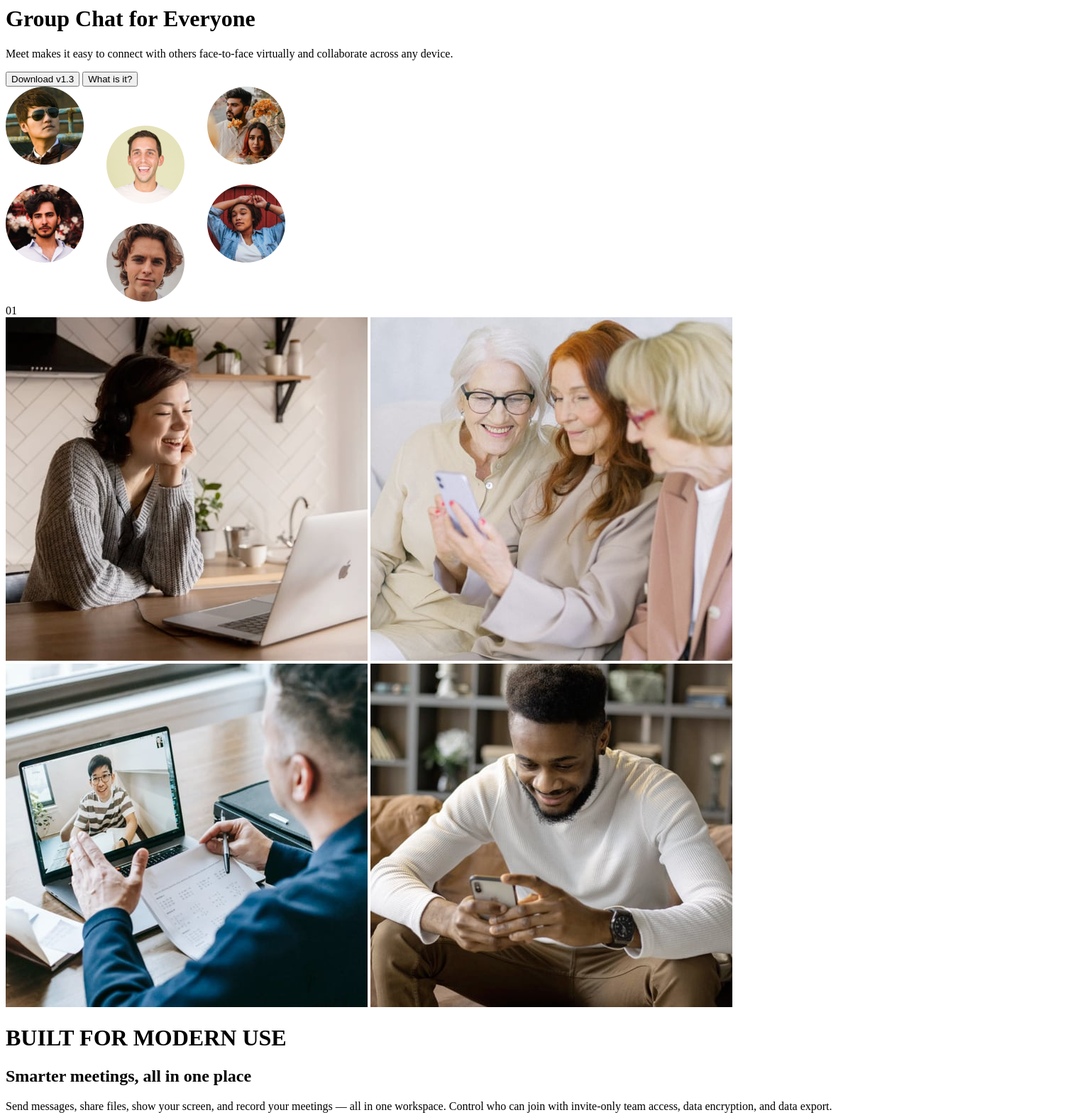
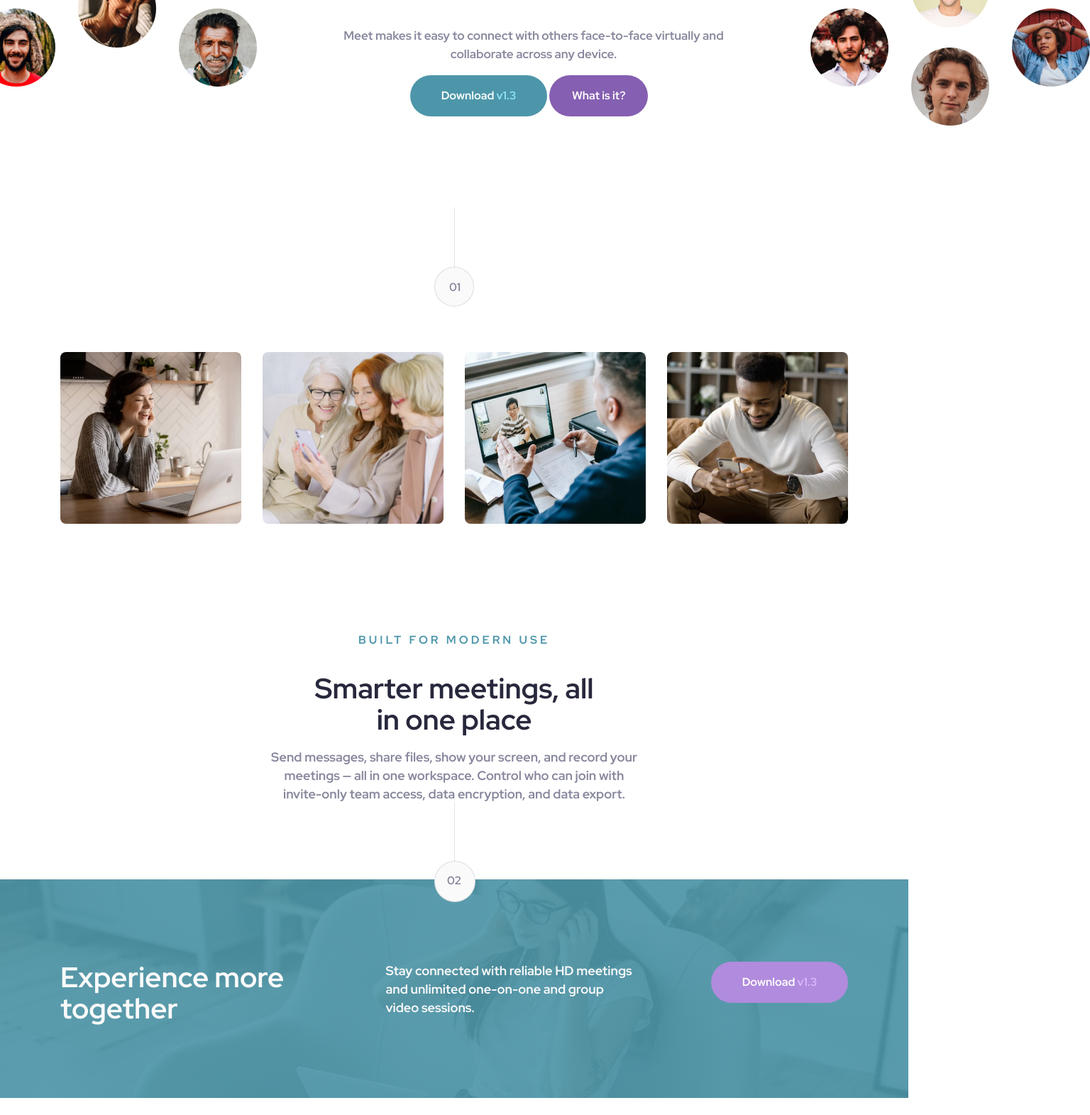
Before and after one commit to amt-joseph-lantey/Meet_Landing_Page, a plain HTML site: page index.html in a window 1280 px wide. Shown: the part 360-1931 px from the top of the page at 71% size, 1536 px wide, since content can reach past the window. After the commit the page ends 1907 px from the top, so only its background shows below. Drawn offline with Linux system fonts and the light colour scheme; files whose address does not match are found by name.

Commit message:
desktop page complete

```diff
--- a/index.html
+++ b/index.html
@@ -7,10 +7,8 @@
     <title>
     Backend Mentor | Meet landing page
     </title>
-    <link rel="icon"
-    type="icon" href="assets/favicon-32x32.png">
-    <link rel="stylesheet"
-    href="style.css">
+    <link rel="icon" type="image/x-icon" href="./assets/favicon-32x32.png">
+    <link rel="stylesheet" href="style.css">
 </head>
 <body>
   <main>
@@ -22,15 +20,20 @@
 
       <div class="hero_left">
         <img src="assets/desktop/image-hero-left.png" alt="hero picture on the left">
+      </div>
+      <div class="hero_image">
         <img src="assets/tablet/image-hero.png" alt="pictures of all hero">
       </div>
 
       <div class="intro_text">
-        <h1>Group Chat for Everyone</h1>
-        <p>Meet makes it easy to connect with others face-to-face virtually
-          and collaborate across any device.</p>
-        <button class="download_button1" type="button">Download <span class="span1">v1.3 </span></button>
-        <button class="what_button" type="button">What is it?</button>
+        <h1>Group Chat<br>for Everyone</h1>
+        <p>Meet makes it easy to connect with others face-to-face virtually and collaborate across any device.</p>
+
+        <div class="buttons">
+          <button class="download_button1" type="button">Download <span class="span1">v1.3 </span></button>
+          <button class="what_button" type="button">What is it?</button>
+        </div>
+
       </div>
 
       <div class="hero_right">
@@ -44,9 +47,8 @@
       </div>
 
       <div class="circle1">
-      </div>
-
-      <div class="number1">01
+        <div class="number1">01
+        </div>
       </div>
 
     </div>
@@ -58,11 +60,11 @@
         <img src="assets/desktop/image-man-texting.jpg" alt="man texting on phone">
     </div>
 
-    <div class="built">
+    <div class="function">
       <h1>BUILT FOR MODERN USE</h1>
-      <h2>Smarter meetings, all in one place</h2>
+      <h2>Smarter meetings, all<br> in one place</h2>
       <p>Send messages, share files, show your screen, and record your meetings — all in
-        one workspace. Control who can join with invite-only team access,
+        one workspace. Control who can join with<br>invite-only team access,
         data encryption, and data export.
       </p>
     </div>
@@ -78,11 +80,12 @@
       <div class="number2">02
       </div>
 
+
     </div>
 
     <footer>
       <div class="footercontent">
-        <h>Experience more together</h>
+        <h1>Experience more together</h1>
         <p>Stay connected with reliable HD meetings
           and unlimited one-on-one and
           group video sessions.
--- a/style.css
+++ b/style.css
@@ -0,0 +1,357 @@
+@import url('https://fonts.googleapis.com/css2?family=Red+Hat+Display:wght@700&family=Ubuntu:ital@1&display=swap');
+
+body{
+    /* width: 1440px; */
+    height: 1895px;
+    margin: 0;
+    padding: 0;
+    font-family: red hat display;
+    /* overflow-x: hidden; */
+}
+
+::before,
+::after{
+    margin: 0;
+    padding: 0;
+    box-sizing: border-box;
+}
+
+.logo img{
+    width: 119px;
+    height: 28px;
+    margin-top: 80px;
+    margin-left: 661px;
+}
+
+.hero_image{
+    display: none;
+}
+
+.hero_left{
+    margin-top: 0;
+    margin-left: -32px;
+}
+
+.hero_right{
+    margin-top: 55px;
+    margin-right: -32px;
+}
+
+.intro{
+    display: flex;
+    justify-content: space-between;
+    margin-top: 66px;
+    margin-left: auto;
+    margin-right: auto;
+    width: 1504px;
+
+}
+
+.intro_text{
+    margin-top: 47px;
+}
+
+.intro_text h1{
+    width: 540px;
+    height: 128px;
+    font-style: normal;
+    font-weight: 900;
+    font-size: 64px;
+    line-height: 64px;
+    text-align: center;
+    color: #28283D;
+    margin-top: 0;
+}
+
+.intro_text p{
+    width: 540px;
+    height: 52px;
+    font-style: normal;
+    font-weight: 500;
+    font-size: 17px;
+    line-height: 26px;
+    text-align: center;
+    color: #87879D;
+    margin-top: 34px;
+}
+
+
+.download_button1{
+    font-family: inherit;
+    width: 193px;
+    height: 58px;
+    background: #4D96A9;
+    font-style: normal;
+    font-weight: 900;
+    font-size: 16px;
+    line-height: 26px;
+    color: #FFFFFF;
+    border-radius: 29px;
+    border: none;
+}
+
+.download_button1:hover{
+    cursor: pointer;
+    background-color: #71C0D4;
+}
+
+.span1{
+    font-family: inherit;
+    height: 26px;
+    font-style: normal;
+    font-weight: 900;
+    font-size: 16px;
+    color: #8FE3F9;
+}
+
+.what_button{
+    font-family: inherit;
+    width: 139px;
+    height: 58px;
+    font-style: normal;
+    font-weight: 900;
+    font-size: 16px;
+    color: #FFFFFF;
+    background: #855FB1;
+    border-radius: 29px;
+    border: none;
+}
+
+.what_button:hover{
+    cursor: pointer;
+    background-color: #B18BDD;
+}
+
+.buttons{
+    width: 348px;
+    margin-left: auto;
+    margin-right: auto;
+
+}
+
+.shape1{
+    width: 56px;
+    height: 140px;
+    margin-top: 110px;
+    margin-left: auto;
+    margin-right: auto;
+}
+
+.path1{
+    mix-blend-mode: normal;
+    opacity: 0.25;
+    border-left: 1px solid #87879D;
+    height: 84px;
+    margin-left: 28px;
+}
+
+.circle1{
+    box-sizing: border-box;
+    background: #FAFAFA;
+    border: 1px solid rgba(135, 135, 157, 0.25);
+    border-radius: 29px;
+    width: 56px;
+    height: 56px;
+    margin-left: auto;
+    margin-right: auto;
+
+}
+
+.number1{
+    text-align: center;
+    width: 56px;
+    font-family: inherit;
+    font-style: normal;
+    font-weight: 900;
+    font-size: 16px;
+    color: #87879D;
+    margin-top: 17px;
+
+}
+
+.middle_images{
+    width: 1110px;
+    margin-left: auto;
+    margin-right: auto;
+    margin-top: 64px;
+    display: grid;
+    grid-template-columns: 1fr 1fr 1fr 1fr;
+    column-gap: 30px;
+}
+
+.middle_images img{
+    width: 255px;
+    height: 242px;
+    border-radius: 8px;
+}
+
+.function{
+    font-family: inherit;
+    width: 540px;
+    height: 240px;
+    margin-left: auto;
+    margin-right: auto;
+    text-align: center;
+    margin-top: 151px;
+}
+
+.function h1{
+    font-style: normal;
+    font-weight: 900;
+    font-size: 16px;
+    line-height: 26px;
+    letter-spacing: 4px;
+    text-transform: uppercase;
+    color: #4D96A9;
+}
+
+.function h2{
+    font-style: normal;
+    font-weight: 900;
+    font-size: 40px;
+    line-height: 44px;
+    color: #28283D;
+    margin-bottom: 0;
+}
+
+.function p{
+    width: 540px;
+    font-weight: 500;
+    font-size: 18px;
+    color: #87879D;
+    line-height: 26px;
+}
+
+.shape2{
+    width: 56px;
+    height: 140px;
+    margin-left: auto;
+    margin-right: auto;
+}
+
+.path2{
+    height: 84px;
+    mix-blend-mode: normal;
+    opacity: 0.25;
+    border-left: 1px solid #87879D;
+    margin-left: 28px;
+}
+
+.circle2{
+    background: #FAFAFA;
+    border: 1px solid rgba(135, 135, 157, 0.25);
+    border-radius: 29px;
+    width: 56px;
+    height: 56px;
+    margin-left: auto;
+    margin-right: auto ;
+    position: absolute;
+    z-index: 10;;
+
+}
+
+.number2{
+    text-align: center;
+    width: 56px;
+    font-family: inherit;
+    font-style: normal;
+    font-weight: 900;
+    font-size: 16px;
+    color: #87879D;
+    margin-top: 17px;
+    position: absolute;
+    z-index: 10;
+    margin-left: auto;
+    margin-right: auto;
+
+}
+
+footer{
+    background-image: linear-gradient(0,#4D96A9E7,#4D96A9E7),url(assets/desktop/image-footer.jpg);
+    width: 100%;
+    height: 308px;
+    background-size: cover;
+    background-repeat: no-repeat;
+    margin-top: -30px;
+}
+
+.footercontent{
+    display: flex;
+    justify-content: space-between;
+    width: 1110px;
+    height: 88px;
+    margin-left: auto;
+    margin-right: auto;
+}
+.footercontent h1{
+    width: 350px;
+    margin-top: 116px;
+    font-style: normal;
+    font-weight: 900;
+    font-size: 40px;
+    line-height: 44px;
+    color: #FAFAFA;
+}
+
+.footercontent p{
+    width: 350px;
+    margin-top: 116px;
+    font-style: normal;
+    font-weight: 500;
+    font-size: 18px;
+    line-height: 26px;
+    color: #FAFAFA;
+}
+
+.download_button2{
+    font-family: inherit;
+    margin-top: 116px;
+    width: 193px;
+    height: 58px;
+    font-weight: 900;
+    font-size: 16px;
+    line-height: 26px;
+    color: #FFFFFF;
+    background: #B18BDD;
+    border-radius: 29px;
+    border: none;
+}
+
+.span2{
+    font-family: inherit;
+    font-style: normal;
+    font-weight: 900;
+    font-size: 16px;
+    line-height: 26px;
+    color: #D9B8FF;
+}
+
+.download_button2:hover{
+    cursor: pointer;
+    background-color: #D9B8FF;
+}
+
+@media only screen and (min-width: 768px) and (max-width: 1204px) {
+    .logo img{
+    }
+
+    .hero_left, .hero_right{
+        display: none;
+    }
+
+    .hero_image{
+        display: block;
+    }
+
+    .hero_image img{
+
+    }
+
+    .intro{
+        display: inline-block;
+    }
+
+    .intro_text{
+
+    }
+}
```
Also changed, not shown: assets/favicon-32x32.png (renamed from favicon-32x32.png), assets/logo.svg (renamed from logo.svg).
